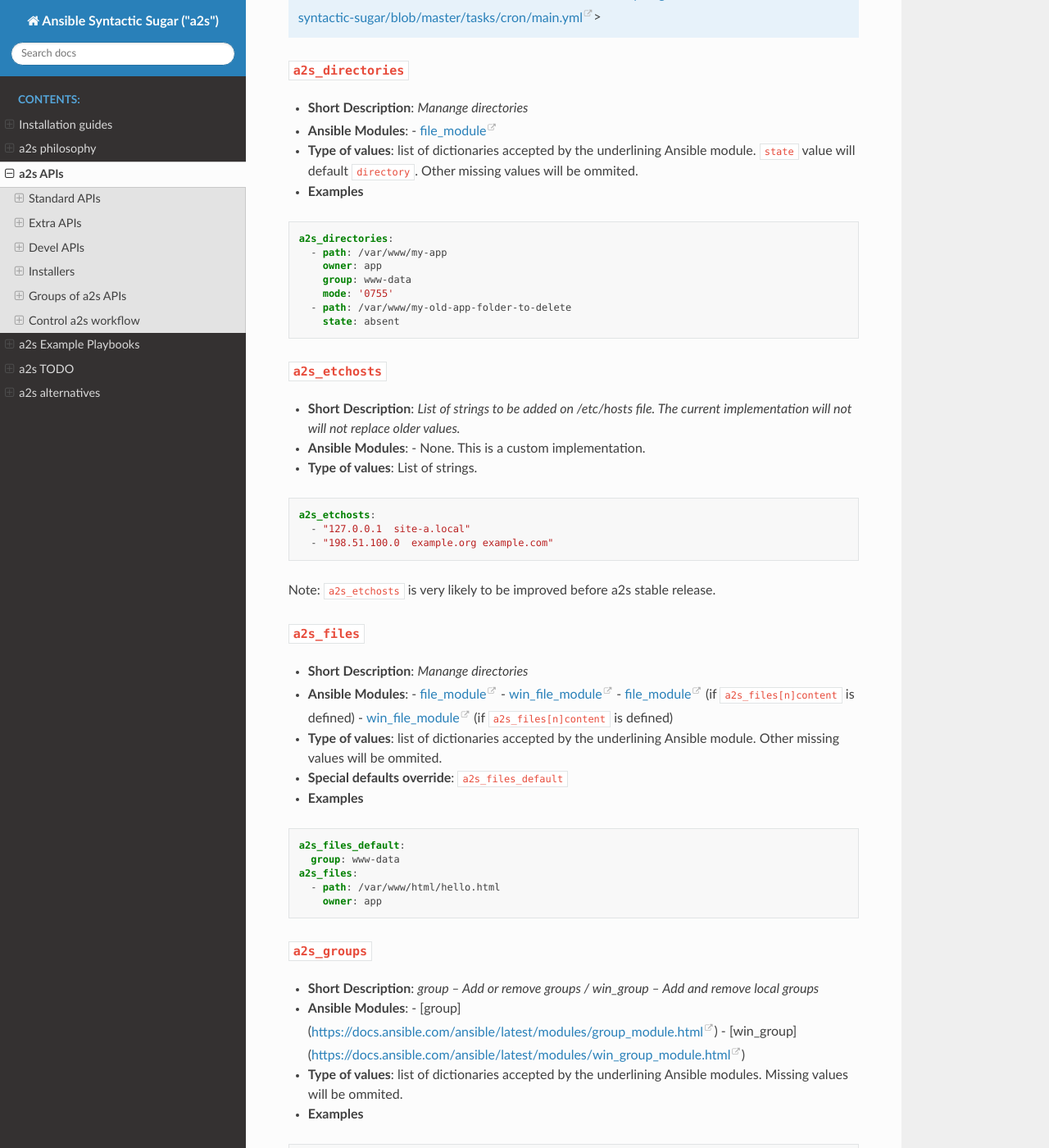
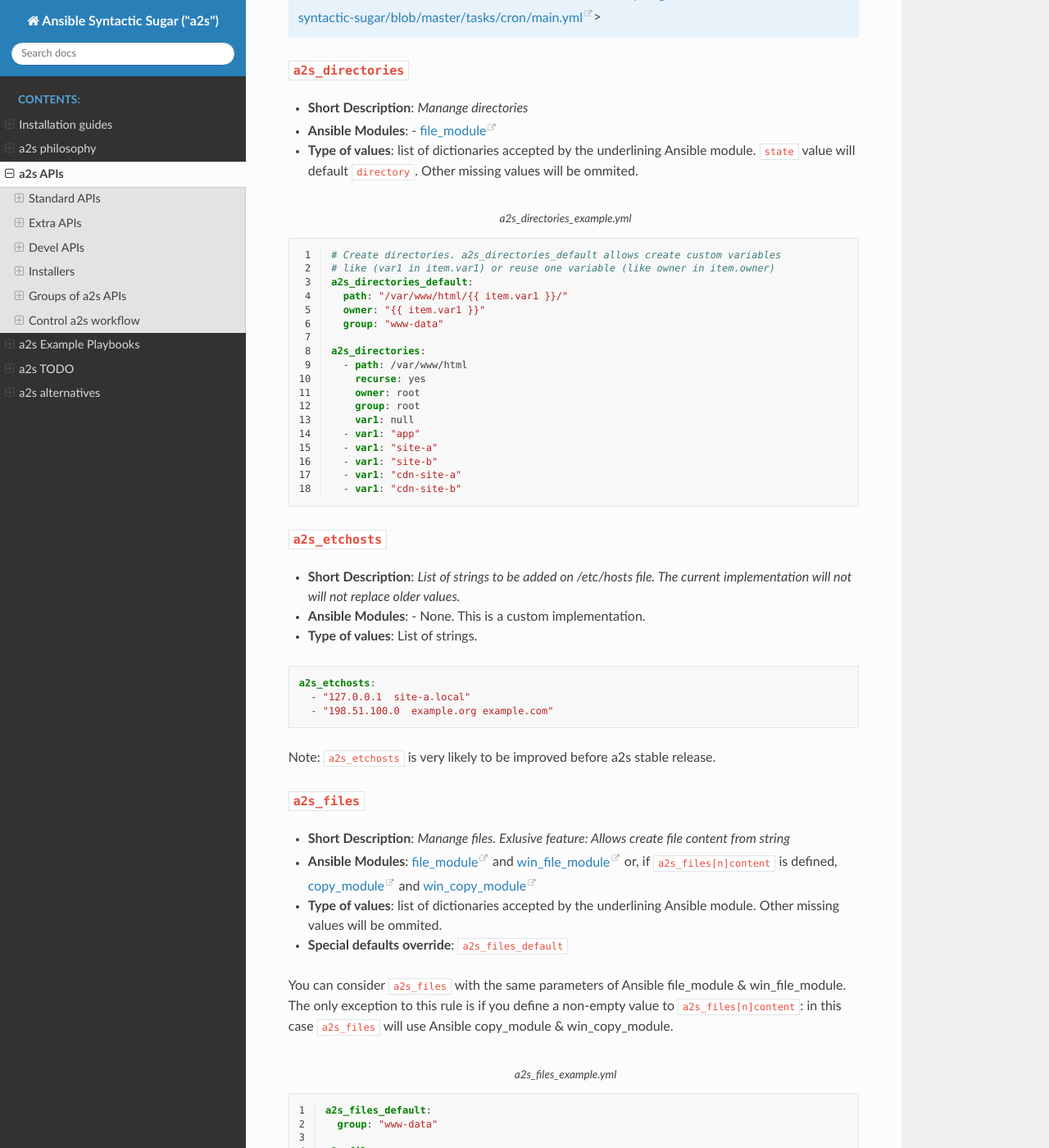
Before and after one commit to fititnt/ansible-syntactic-sugar, a Sphinx documentation site: the page built from docs/api.rst, in a window 1280 px wide and 1400 px high, scrolled down 1626 px. Shown: the whole window at 82% size. Built offline with Sphinx 7.4.7 and the Read the Docs theme 2.0.0, drawn with Linux system fonts in a browser that asks for light colours; some of the changed text lies outside the part shown.

Commit message:
a2s_files & a2s_directories tests & documentation

```diff
--- a/docs/api.rst
+++ b/docs/api.rst
@@ -45,18 +45,31 @@ Standard APIs
 - **Type of values**: list of dictionaries accepted by the underlining Ansible
   module. `state` value will default `directory`. Other missing values will be
   ommited.
-- **Examples**
 
 
 .. code-block:: yaml
+  :caption: a2s_directories_example.yml
+  :name: a2s_directories_example
+  :linenos:
+
+  # Create directories. a2s_directories_default allows create custom variables
+  # like (var1 in item.var1) or reuse one variable (like owner in item.owner)
+  a2s_directories_default:
+    path: "/var/www/html/{{ item.var1 }}/"
+    owner: "{{ item.var1 }}"
+    group: "www-data"
 
   a2s_directories:
-    - path: /var/www/my-app
-      owner: app
-      group: www-data
-      mode: '0755'
-    - path: /var/www/my-old-app-folder-to-delete
-      state: absent
+    - path: /var/www/html
+      recurse: yes
+      owner: root
+      group: root
+      var1: null
+    - var1: "app"
+    - var1: "site-a"
+    - var1: "site-b"
+    - var1: "cdn-site-a"
+    - var1: "cdn-site-b"
 
 
 `a2s_etchosts`
@@ -79,24 +92,36 @@ Note: `a2s_etchosts` is very likely to be improved before a2s stable release.
 `a2s_files`
 =================
 
-- **Short Description**: *Manange directories*
+- **Short Description**: *Manange files. Exlusive feature: Allows create file
+  content from string*
 - **Ansible Modules**:
-  - `file_module <https://docs.ansible.com/ansible/latest/modules/file_module.html>`_
-  - `win_file_module <https://docs.ansible.com/ansible/latest/modules/win_file_module.html>`_
-  - `file_module <https://docs.ansible.com/ansible/latest/modules/copy_module.html>`_ (if `a2s_files[n]content` is defined)
-  - `win_file_module <https://docs.ansible.com/ansible/latest/modules/copy_file_module.html>`_ (if `a2s_files[n]content` is defined)
+  `file_module <https://docs.ansible.com/ansible/latest/modules/file_module.html>`_
+  and `win_file_module <https://docs.ansible.com/ansible/latest/modules/win_file_module.html>`_
+  or, if `a2s_files[n]content` is defined,
+  `copy_module <https://docs.ansible.com/ansible/latest/modules/copy_module.html>`_
+  and  `win_copy_module <https://docs.ansible.com/ansible/latest/modules/copy_file_module.html>`_
 - **Type of values**: list of dictionaries accepted by the underlining Ansible
   module. Other missing values will be ommited.
 - **Special defaults override**: `a2s_files_default`
-- **Examples**
+
+You can consider `a2s_files` with the same parameters of Ansible file_module &
+win_file_module. The only exception to this rule is if you define a non-empty
+value to `a2s_files[n]content`: in this case `a2s_files` will use Ansible
+copy_module & win_copy_module.
+
 
 .. code-block:: yaml
+  :caption: a2s_files_example.yml
+  :name: a2s_files_example
+  :linenos:
 
   a2s_files_default:
-    group: www-data
+    group: "www-data"
+
   a2s_files:
-    - path: /var/www/html/hello.html
-      owner: app
+    - path: "/var/www/html/app/index.html"
+      content: "Hello world, app!"
+      owner: "app"
 
 `a2s_groups`
 ============
@@ -170,6 +195,28 @@ To add to /etc/hosts, check [`a2s_etchosts`](#a2s_etchosts).
   modules. Missing values will try `a2s_users_default`, then will be ommited.
 - **Special defaults override**: `a2s_users_default`
 
+.. code-block:: yaml
+  :caption: a2s_users_example.yml
+  :name: a2s_users_example
+  :linenos:
+
+  a2s_users_default:
+    create_home: no
+    groups: ["www-data"]
+
+  a2s_users:
+    - name: "app"
+    - name: "site-a"
+    - name: "site-b"
+    - name: "cdn-site-a"
+      groups: ["cdns", "www-data"]
+    - name: "cdn-site-b"
+      groups: ["cdns", "www-data"]
+    - name: "php-demo"
+    - name: "fititnt"
+      create_home: yes
+      authorized_keys:
+        - key: https://github.com/fititnt.keys
 
 
 `a2s_users[n]authorized_keys`
```
Also changed, not shown: 5 other files.
